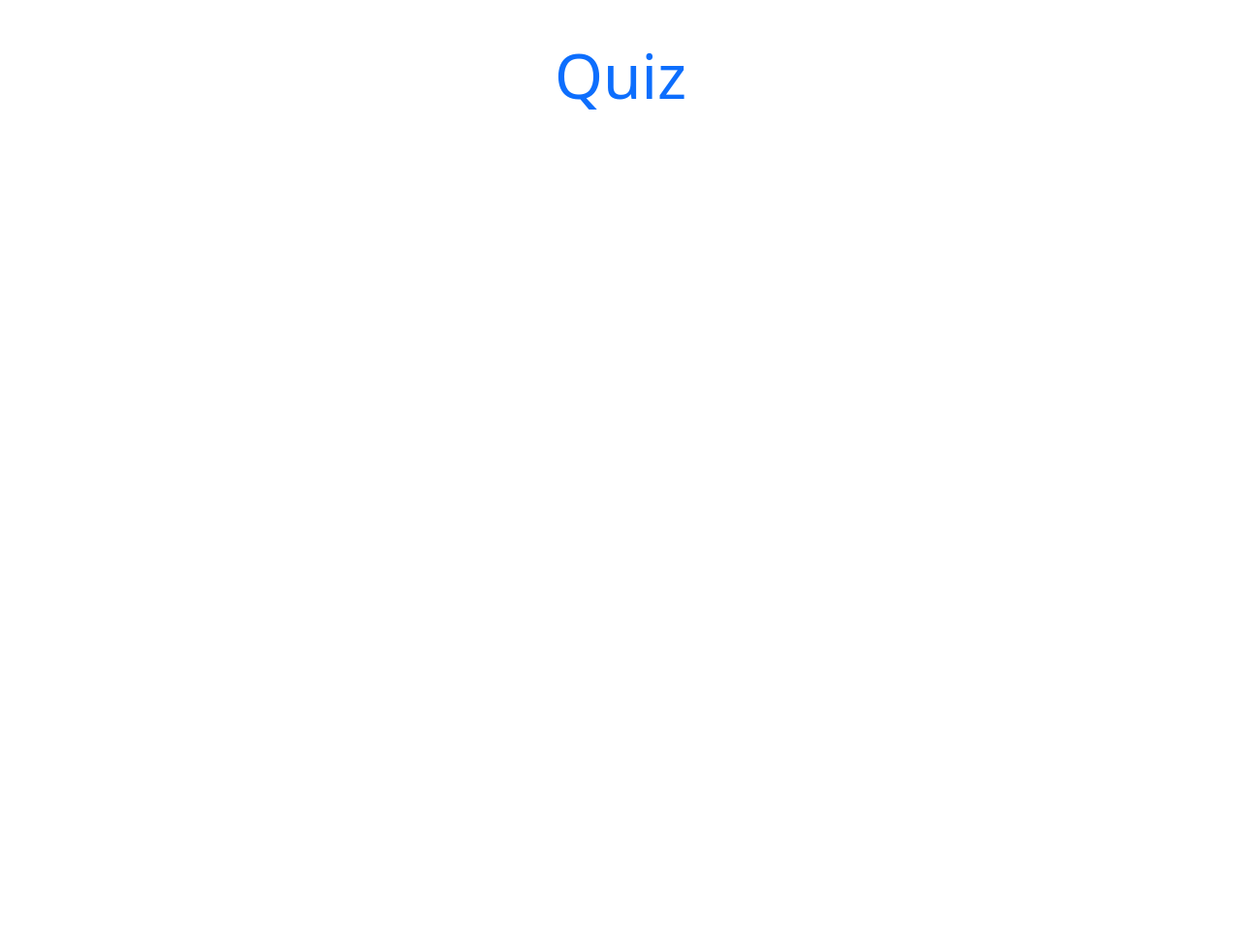
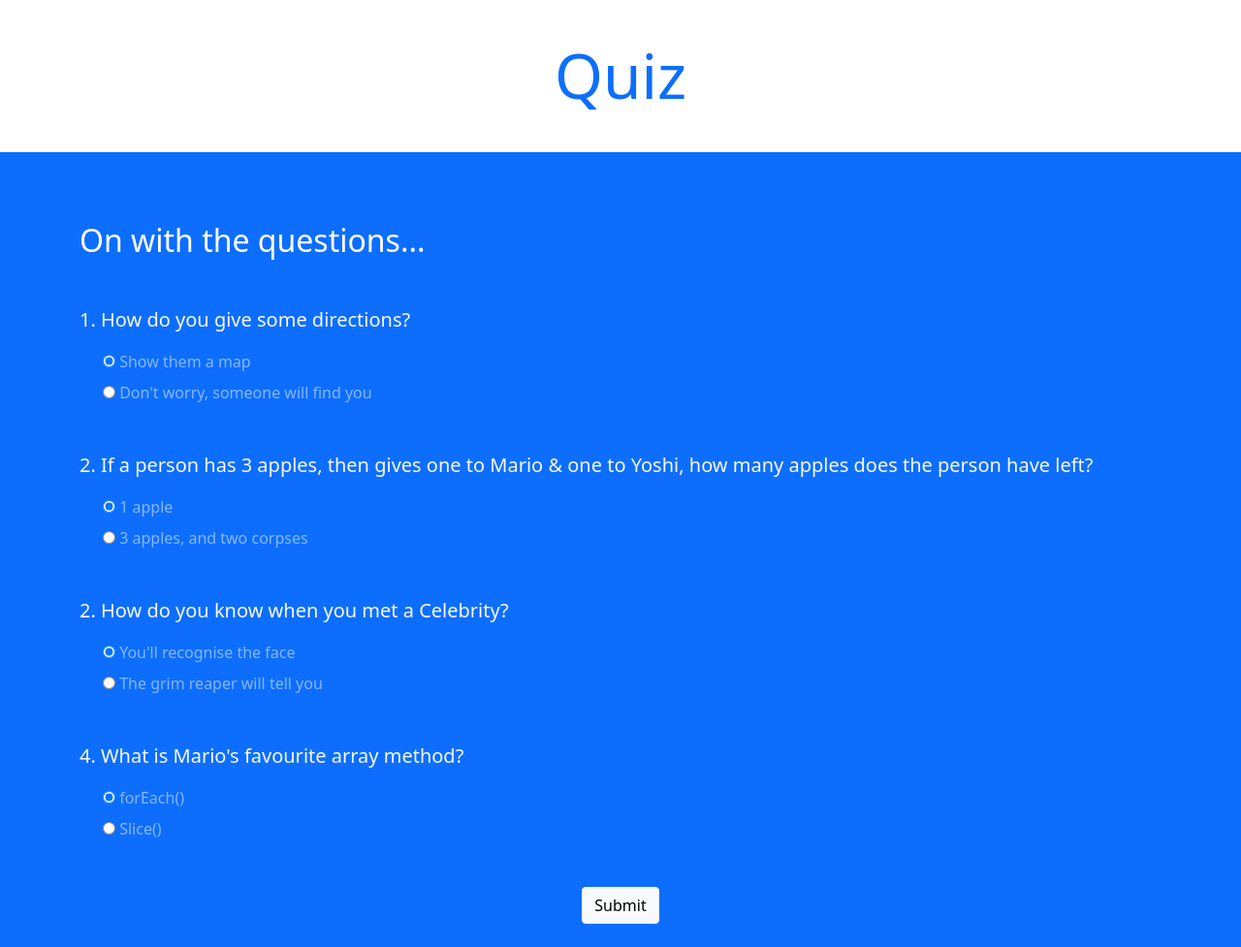
Before and after one commit to Viv231912/Interactive-Quiz, a plain HTML site: page index.html in a window 1280 px wide. Shown: the whole page at 97% size. Before the commit the page ends 800 px from the top, so only its background shows below. Drawn offline with nearby package versions, Linux system fonts and the light colour scheme.

Commit message:
quiz page index file added

```diff
--- a/index.html
+++ b/index.html
@@ -19,6 +19,68 @@
     </div>
 
     <!-- quiz section -->
+    <div class="quiz py-4 bg-primary">
+        <div class="container">
+            <h2 class="my-5 text-white">On with the questions...</h2>
+
+            <form class="quiz-form text-light">
+                <div class="my-5">
+                    <p class="lead font-weight-normal">1. How do you give some directions?</p>
+                    <div class="form-check my-2 text-white-50">
+                        <input type="radio" name="q1" value="A" checked>
+                        <label class="form-check-label">Show them a map</label>
+                    </div>
+                    <div class="form-check my-2 text-white-50">
+                        <input type="radio" name="q1" value="B">
+                        <label class="form-check-label">Don't worry, someone will find you</label>
+                    </div>
+                </div>
+
+                <div class="my-5">
+                    <p class="lead font-weight-normal">2. If a person has 3 apples, then gives one to Mario & one to
+                        Yoshi, how many apples does the person have left?</p>
+                    <div class="form-check my-2 text-white-50">
+                        <input type="radio" name="q2" value="A" checked>
+                        <label class="form-check-label">1 apple</label>
+                    </div>
+                    <div class="form-check my-2 text-white-50">
+                        <input type="radio" name="q2" value="B">
+                        <label class="form-check-label">3 apples, and two corpses</label>
+                    </div>
+                </div>
+
+                <div class="my-5">
+                    <p class="lead font-weight-normal">2. How do you know when you met a Celebrity?</p>
+                    <div class="form-check my-2 text-white-50">
+                        <input type="radio" name="q3" value="A" checked>
+                        <label class="form-check-label">You'll recognise the face </label>
+                    </div>
+                    <div class="form-check my-2 text-white-50">
+                        <input type="radio" name="q3" value="B">
+                        <label class="form-check-label">The grim reaper will tell you</label>
+                    </div>
+                </div>
+
+
+                <div class="my-5">
+                    <p class="lead font-weight-normal">4. What is Mario's favourite array method?</p>
+                    <div class="form-check my-2 text-white-50">
+                        <input type="radio" name="q4" value="A" checked>
+                        <label class="form-check-label">forEach()</label>
+                    </div>
+                    <div class="form-check my-2 text-white-50">
+                        <input type="radio" name="q4" value="B">
+                        <label class="form-check-label">Slice()</label>
+                    </div>
+                </div>
+
+                <div class="text-center">
+                    <input type="submit" class="btn btn-light" />
+                </div>
+
+            </form>
+        </div>
+    </div>
 
     <script src="./app.js"></script>
 </body>
```
